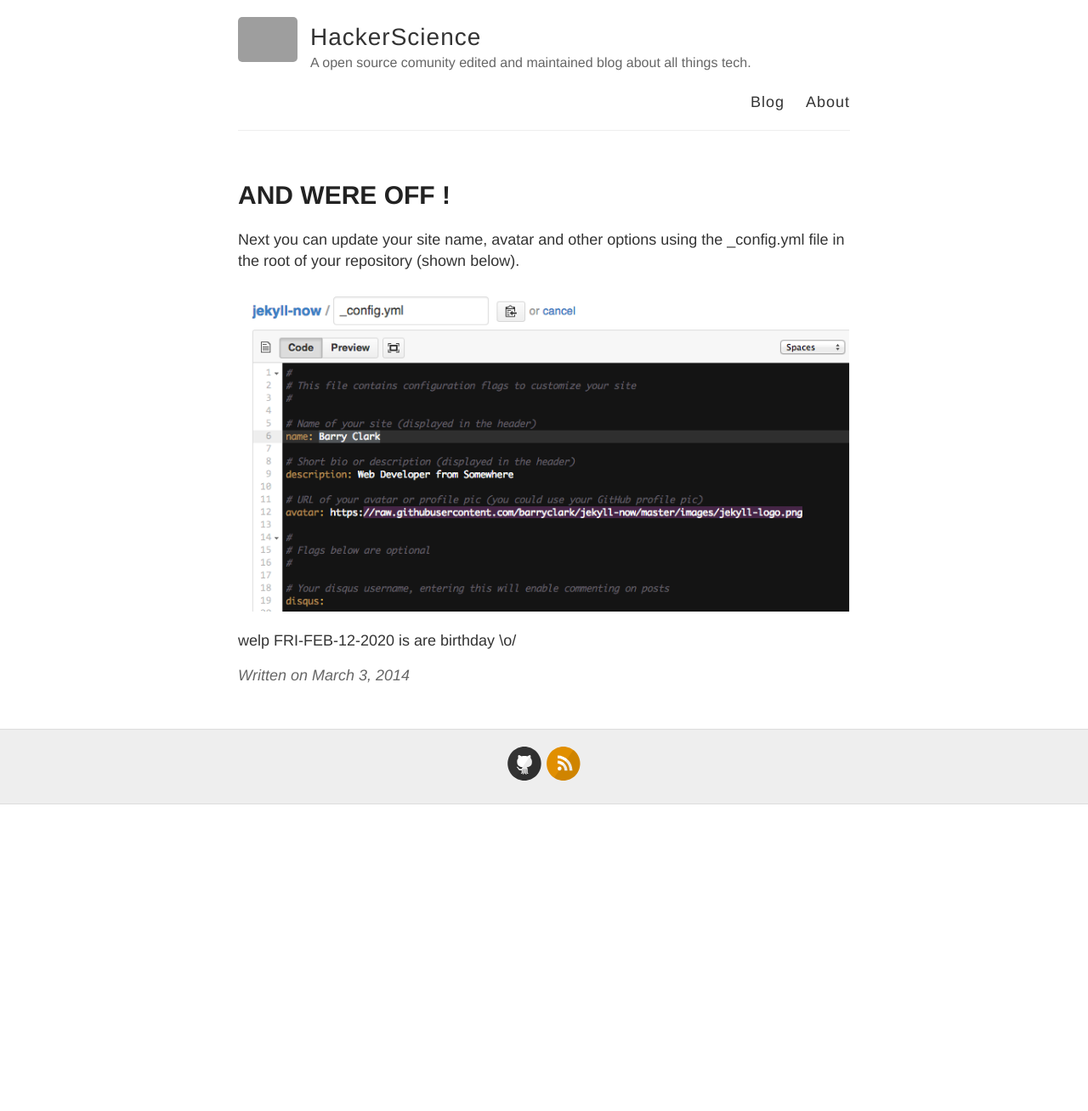
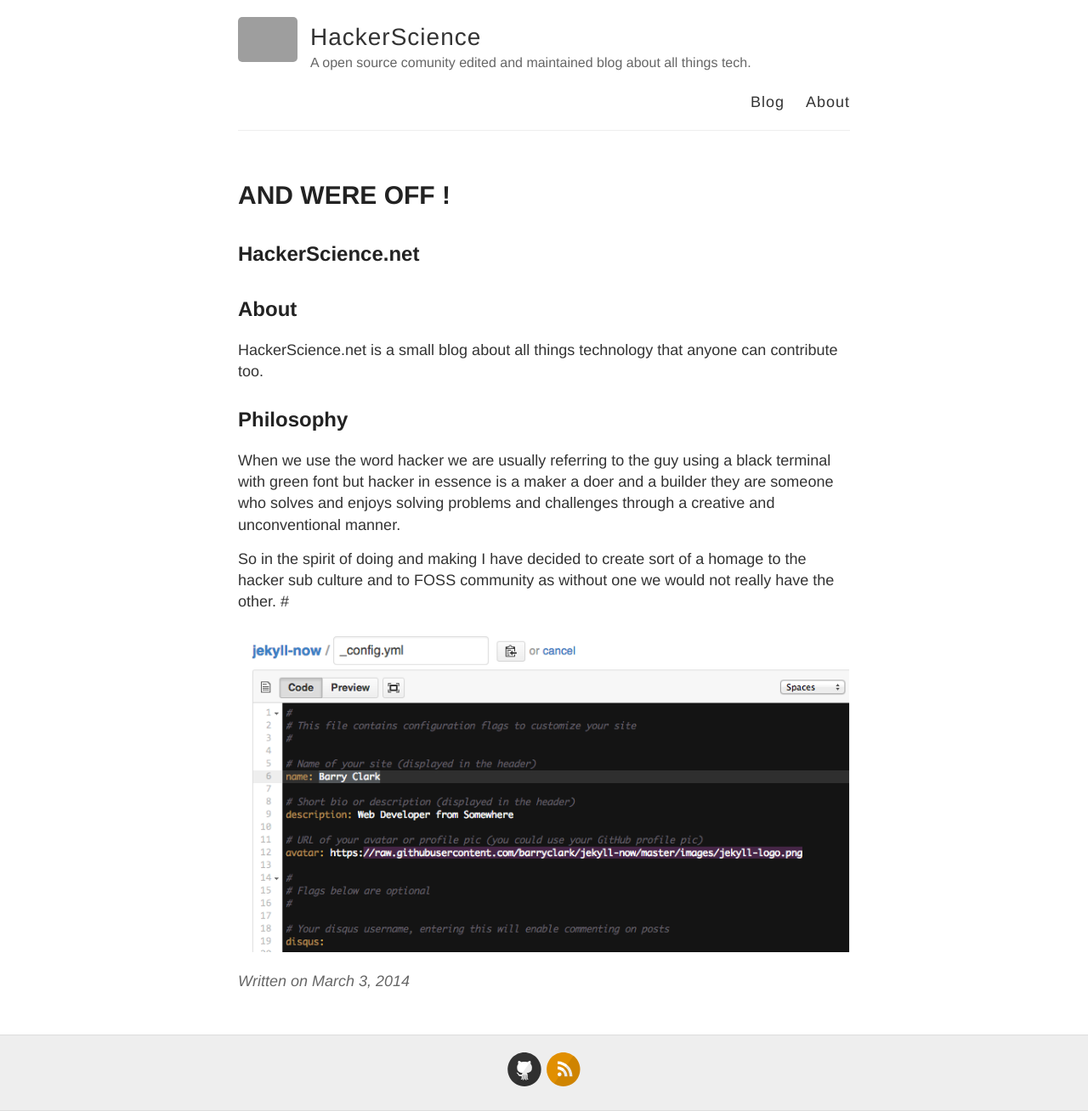
Before and after one commit to 0x00009b/hackerscience.net, a Jekyll site: the page built from _posts/2014-3-3-Hello-World.md, in a window 1280 px wide. Shown: the whole page at 85% size. Built offline with Jekyll 4.4.1, drawn with Linux system fonts in a browser that asks for light colours; before the commit the page ends 947 px from its top, so only the background shows below that; grey boxes are pictures that could not be loaded.

Commit message:
biggg update

```diff
--- a/_posts/2014-3-3-Hello-World.md
+++ b/_posts/2014-3-3-Hello-World.md
@@ -3,8 +3,16 @@ layout: post
 title: AND WERE OFF !
 ---
 
-Next you can update your site name, avatar and other options using the _config.yml file in the root of your repository (shown below).
+## HackerScience.net
+
+## About
+HackerScience.net is a small blog about all things technology that anyone can contribute too.
+
+## Philosophy
+
+When we use the word hacker we are usually referring to the guy using a black terminal with green font but hacker in essence is a maker a doer and a builder they are someone who solves and enjoys solving problems and challenges through a creative and unconventional manner.
+
+So in the spirit of doing and making I have decided to create sort of a homage to the hacker sub culture and to FOSS community as without one we would not really have the other.
+#
 
 ![_config.yml]({{ site.baseurl }}/images/config.png)
-
-welp FRI-FEB-12-2020 is are birthday \o/
```
